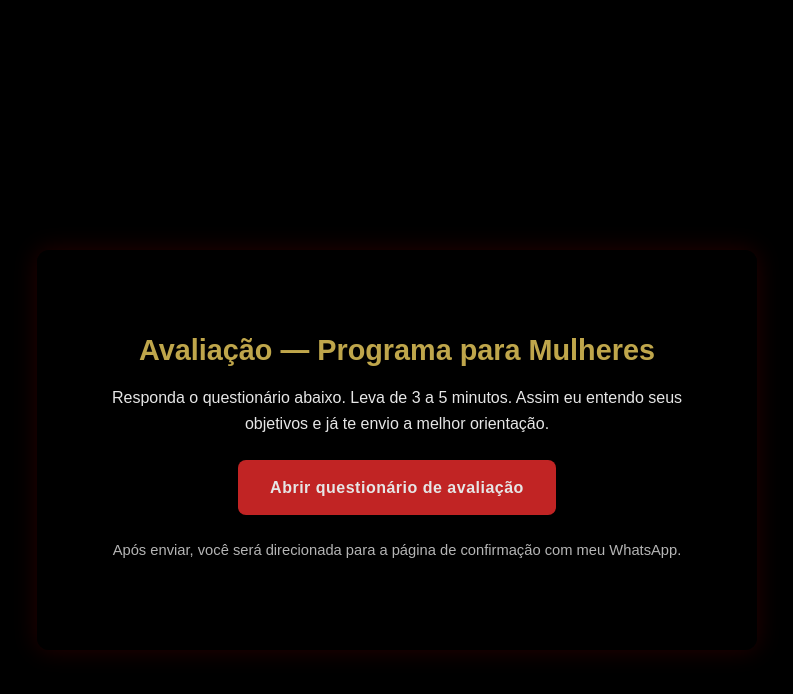
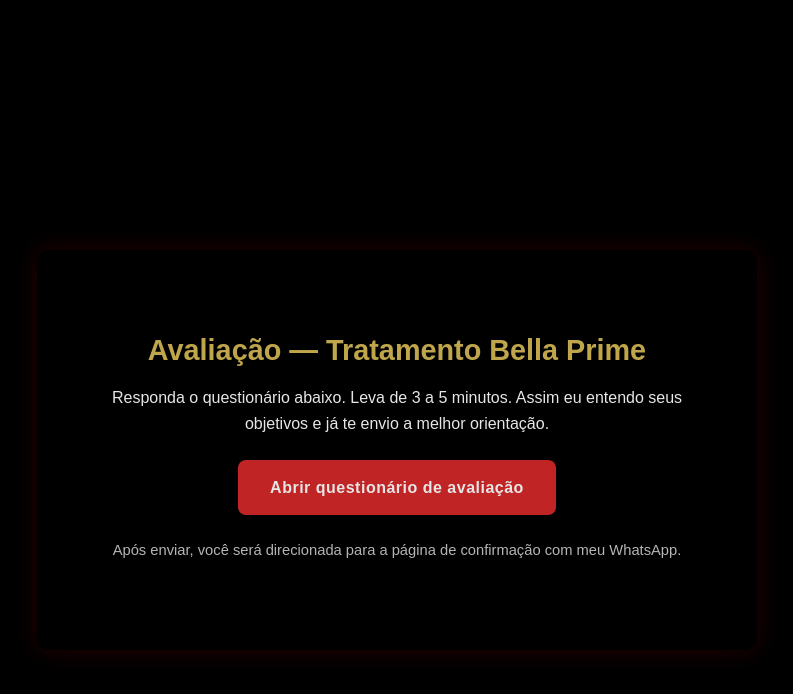
Before and after one commit to mbritodowglas-collab/mdpersonal, a Jekyll site: the page built from avaliacao.md, in a window 1280 px wide. Shown: the top 694 px of the page, without its empty margins (243-1036 px from the left). Built offline with Jekyll 4.4.1, drawn with Linux system fonts in a browser that asks for light colours.

Commit message:
Update avaliacao.md

```diff
--- a/avaliacao.md
+++ b/avaliacao.md
@@ -4,7 +4,7 @@
 ---
 
 <div class="container prose">
-  <h1>Avaliação — Programa para Mulheres</h1>
+  <h1>Avaliação — Tratamento Bella Prime</h1>
   <p>Responda o questionário abaixo. Leva de 3 a 5 minutos. Assim eu entendo seus objetivos e já te envio a melhor orientação.</p>
 
   <p>
```
